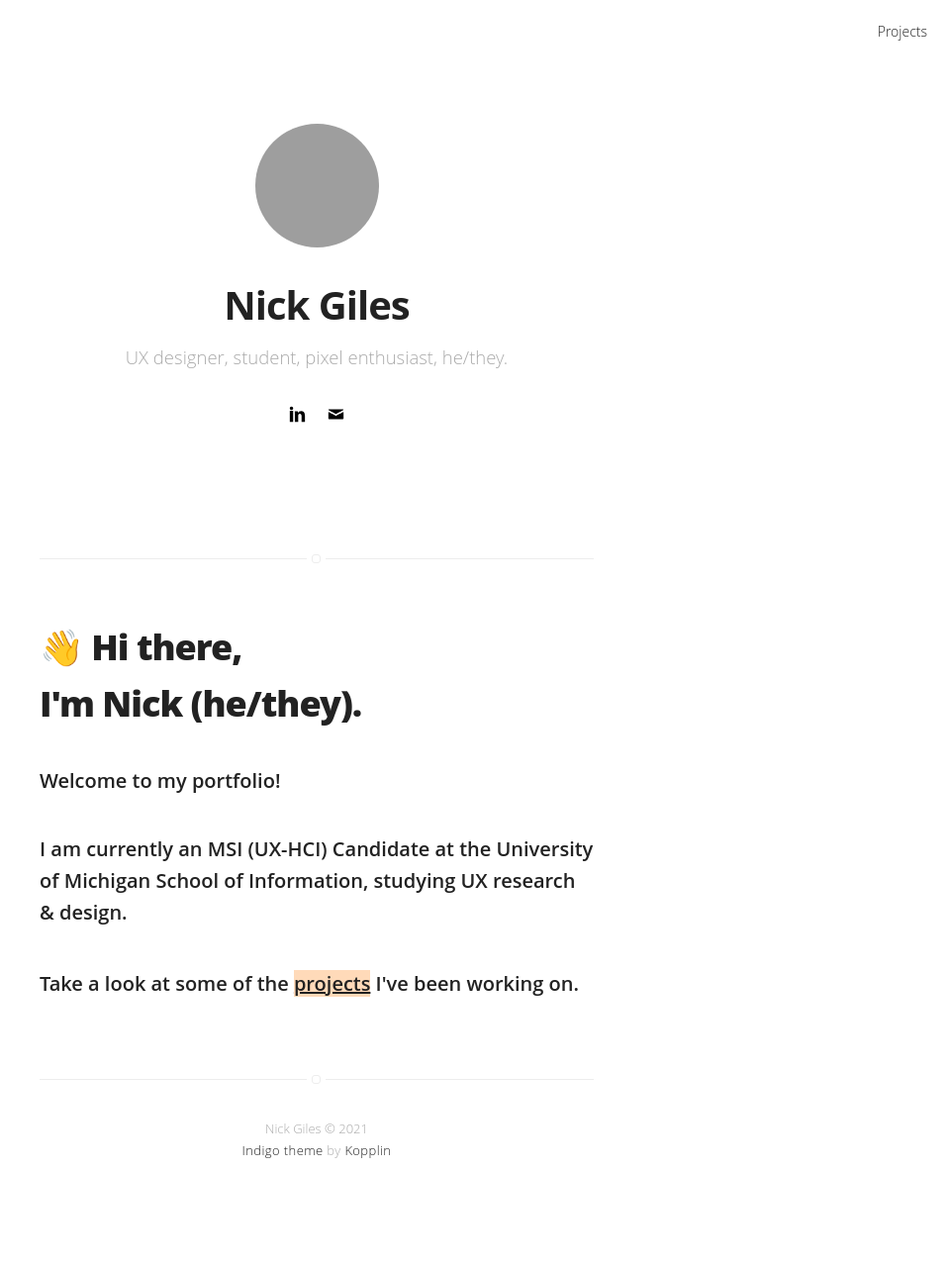
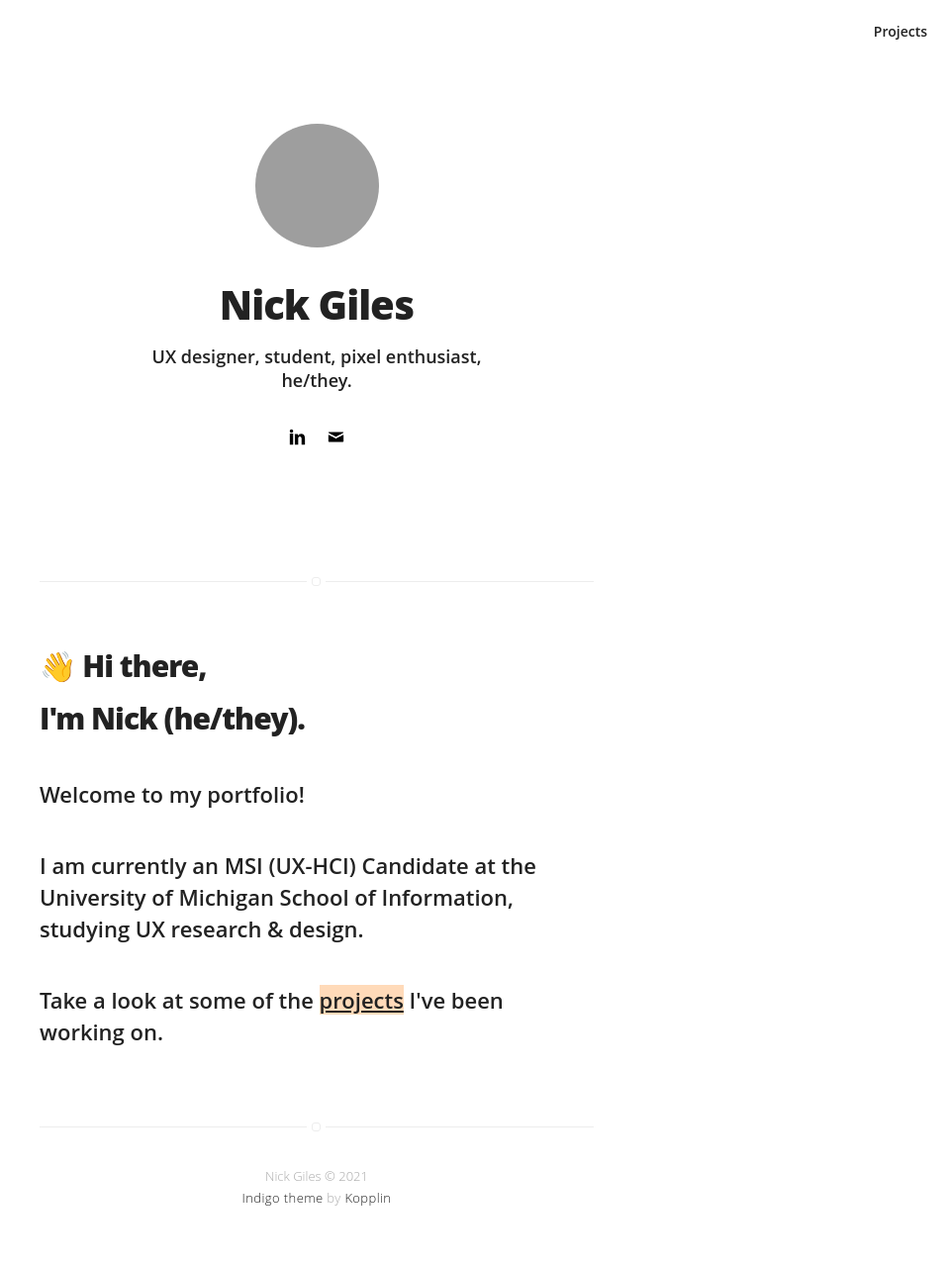
Before and after one commit to Nicholasdgiles/nicholasgiles.github.io, a Jekyll site: the page built from index.html, in a window 1280 px wide. Shown: the whole page at 99% size, without its empty margins (320-1280 px from the left). Built offline with Jekyll 4.4.1, drawn with Linux system fonts in a browser that asks for light colours; before the commit the page ends 1233 px from its top, so only the background shows below that.

Commit message:
font updates

```diff
--- a/_sass/base/general.sass
+++ b/_sass/base/general.sass
@@ -15,10 +15,11 @@ h1
 	font-size: 3rem
 	letter-spacing: -1px
 	color: $beta
-	font-weight: 700
+	font-weight: 800
 
 h2
 	font-size: 2.2rem
+	font-weight: 600
 
 h3
 	font-size: 2rem
--- a/_sass/components/header.sass
+++ b/_sass/components/header.sass
@@ -20,12 +20,12 @@
     > .title
         font-size: 4rem
         margin: 0 0 13px
+        font-weight: 800
 
     > .description
-        font-size: 1.85rem
-        font-weight: 300
+        font-size: 1.8rem
+        font-weight: 600
         font-style: normal
-        color: $gama
         width: 70%
         margin: 0 auto 30px
 
--- a/_sass/components/nav.sass
+++ b/_sass/components/nav.sass
@@ -10,7 +10,7 @@
 
         > .item > .link
             display: inline-block
-            font-weight: 300
+            font-weight: 600
             font-size: 1.4rem
             padding: 20px 10px
             text-decoration: none
--- a/index.html
+++ b/index.html
@@ -10,11 +10,11 @@ title: Home
 
 
 <footer class="footer-main" style="margin-top: 32px;"></footer>
-<h1 style="text-align:left; font-size:36px; margin-bottom: -16px; margin-top: -16px; font-weight: 800">👋 Hi there,</h1>
-<h1 style="text-align:left; font-size:36px; margin-bottom: 40px; font-weight: 800">I'm Nick (he/they).</h1>
+<h1 style="text-align:left; margin-bottom: -8px; margin-top: -16px;">👋 Hi there,</h1>
+<h1 style="text-align:left; margin-bottom: 40px;">I'm Nick (he/they).</h1>
 
-<h2 style="text-align:left; font-size:20px; margin-bottom: 40px; font-weight: 600; line-height: 32x;">Welcome to my portfolio!</h2>
+<h2 style="text-align:left; margin-bottom: 40px; line-height: 32px;">Welcome to my portfolio!</h2>
 
-<h2 style="text-align:left; font-size:20px; margin-bottom: 40px; font-weight: 600; line-height: 32px;">I am currently an MSI (UX-HCI) Candidate at the University of Michigan School of Information, studying UX research & design.</h2>
+<h2 style="text-align:left; margin-bottom: 40px; line-height: 32px;">I am currently an MSI (UX-HCI) Candidate at the University of Michigan School of Information, studying UX research & design.</h2>
 
-<h2 style="text-align:left; font-size:20px; margin-bottom: 80px; font-weight: 600; line-height: 32px;">Take a look at some of the <span class="evidence"><a href="https://nicholasgiles.com/projects/">projects</a></span> I've been working on.</h2>
+<h2 style="text-align:left; margin-bottom: 80px; line-height: 32px;">Take a look at some of the <span class="evidence"><a href="https://nicholasgiles.com/projects/">projects</a></span> I've been working on.</h2>
```
Also changed, not shown: 11 other files.
